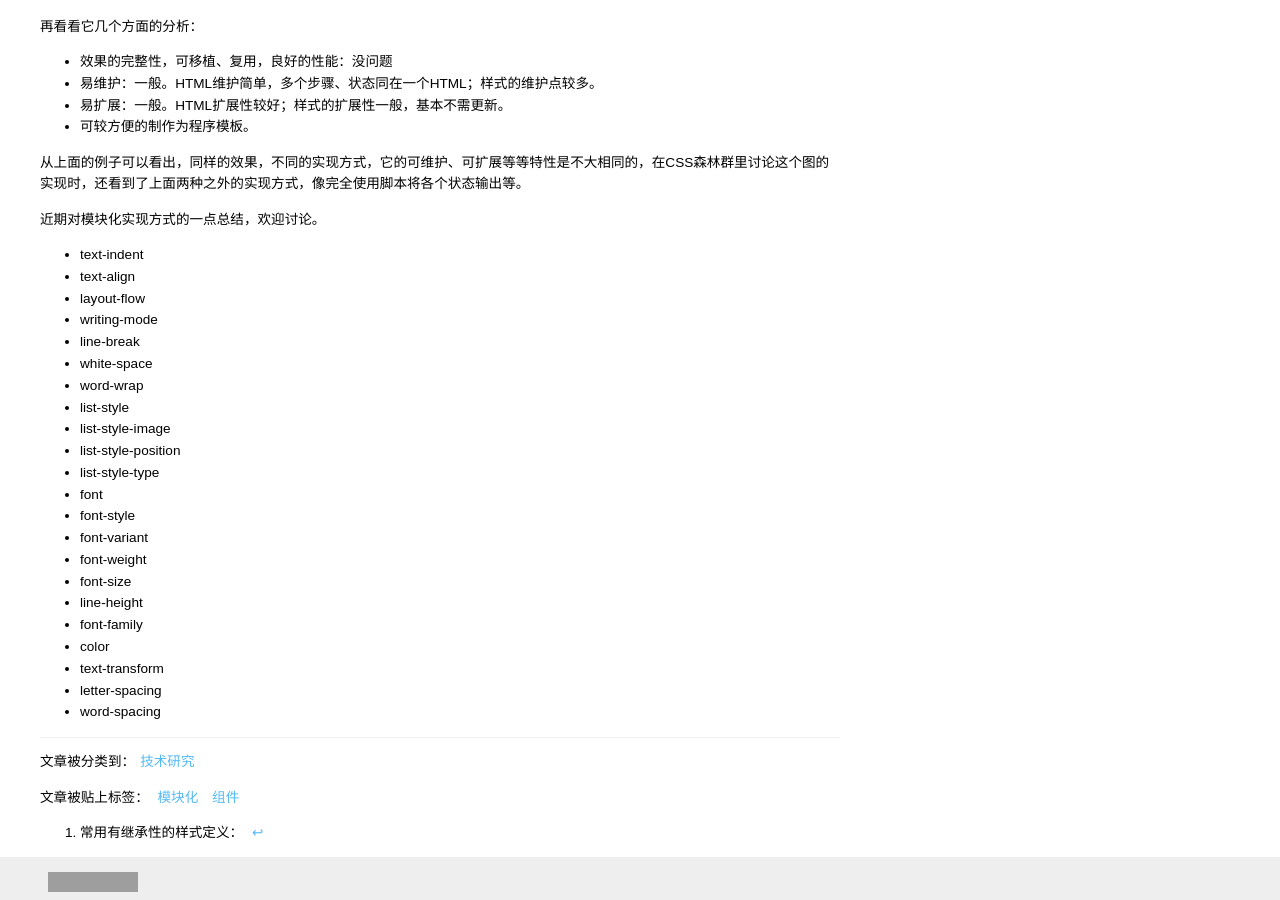
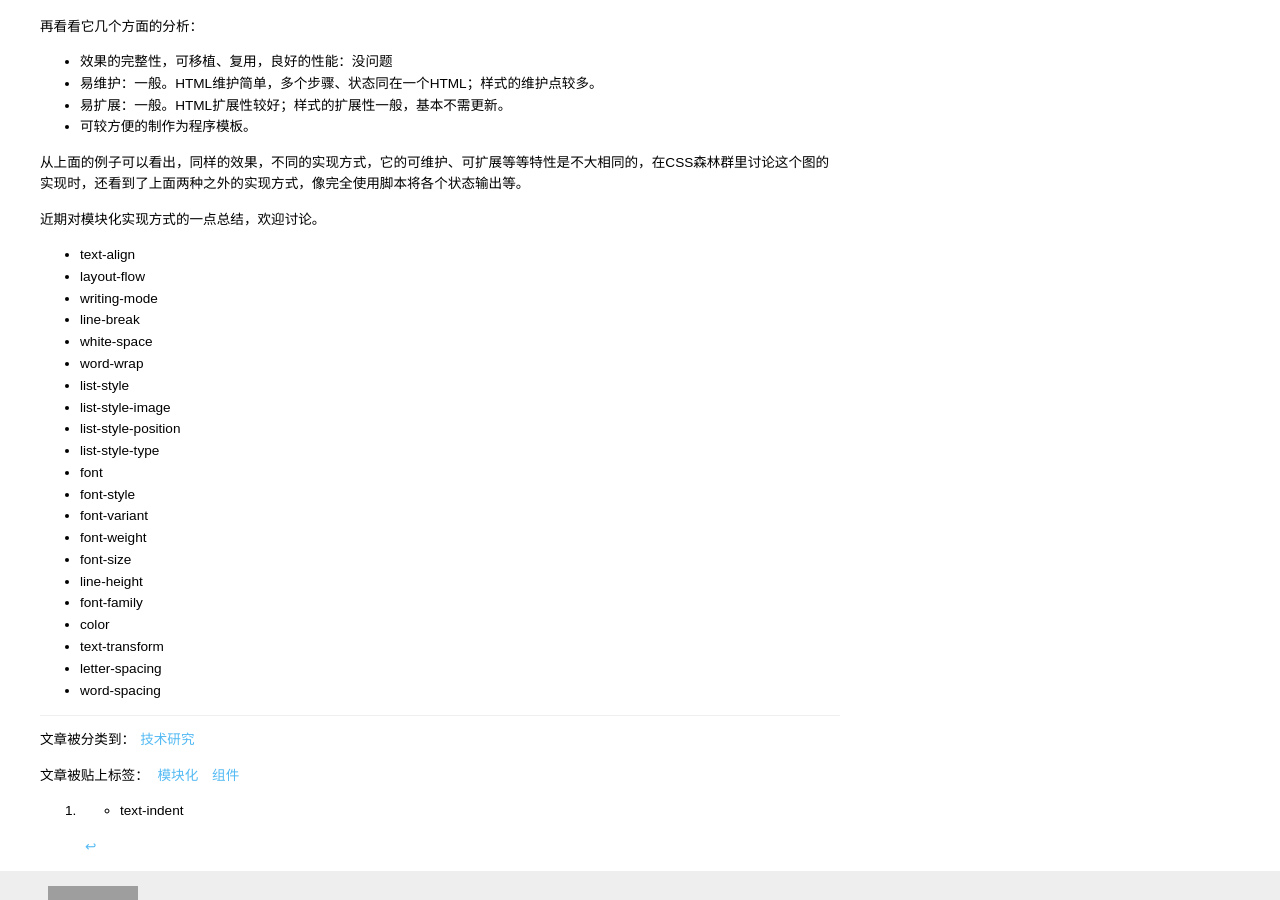
Before and after one commit to ghostzhang/ghostzhang.github.io, a Jekyll site: the page built from _posts/2009-10-20-页面重构中的组件制作要点.md, in a window 1280 px wide and 1400 px high, scrolled down 4546 px. Shown: the part 428-1328 px from the top of the window. Built offline with Jekyll 4.4.1, drawn with Linux system fonts in a browser that asks for light colours; comment, search, counter and statistics services are not loaded; some of the changed lines change nothing that is shown; grey boxes are pictures that could not be loaded.

Commit message:
更新文章

```diff
--- a/_posts/2009-10-20-页面重构中的组件制作要点.md
+++ b/_posts/2009-10-20-页面重构中的组件制作要点.md
@@ -232,7 +232,7 @@ background:url(step.png) #e6e6e6 no-repeat 100% -50px;color:#333333;font:700 14p
 近期对模块化实现方式的一点总结，欢迎讨论。
 
 [^1]: 常用有继承性的样式定义：
-- text-indent
+[^1]: - text-indent
 - text-align
 - layout-flow
 - writing-mode
```
